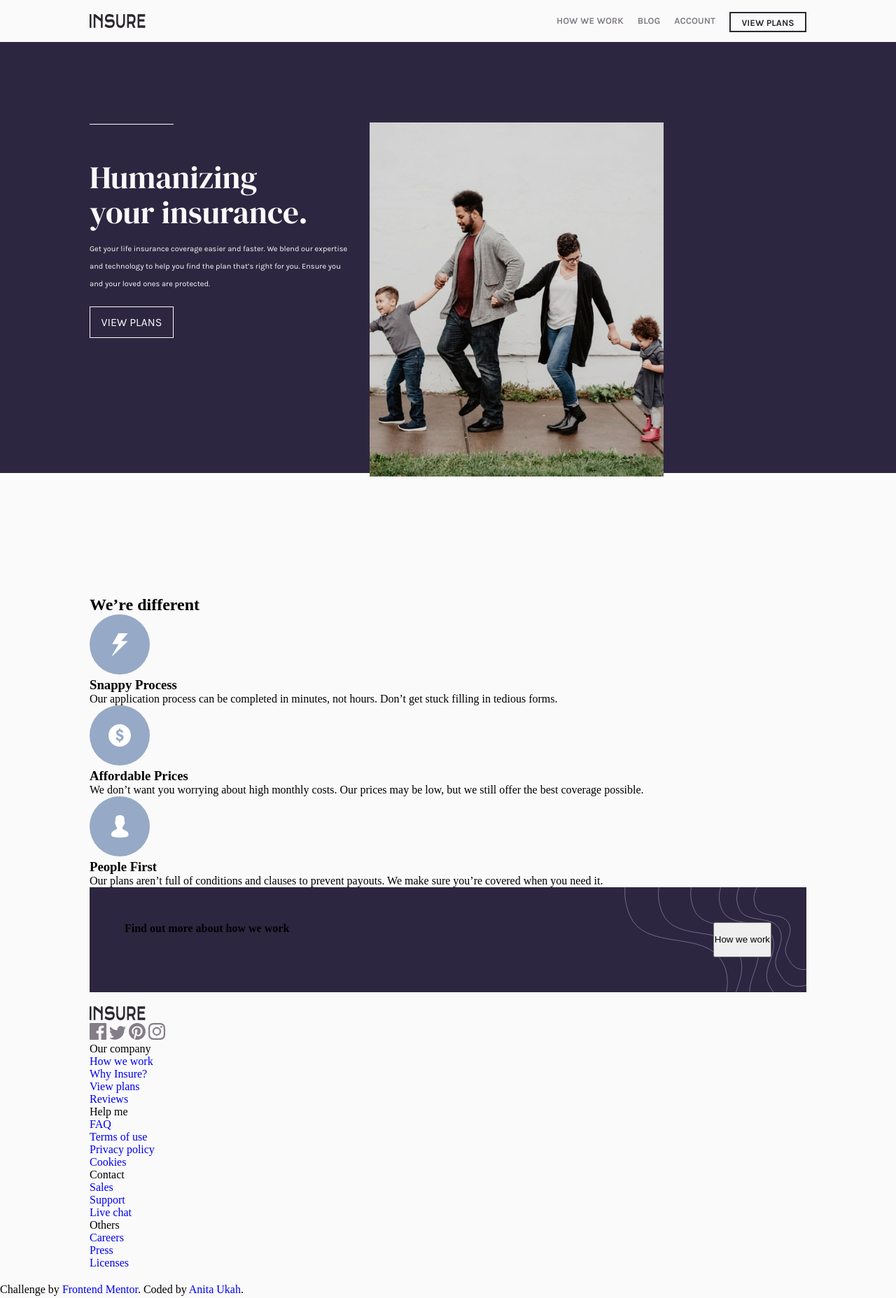
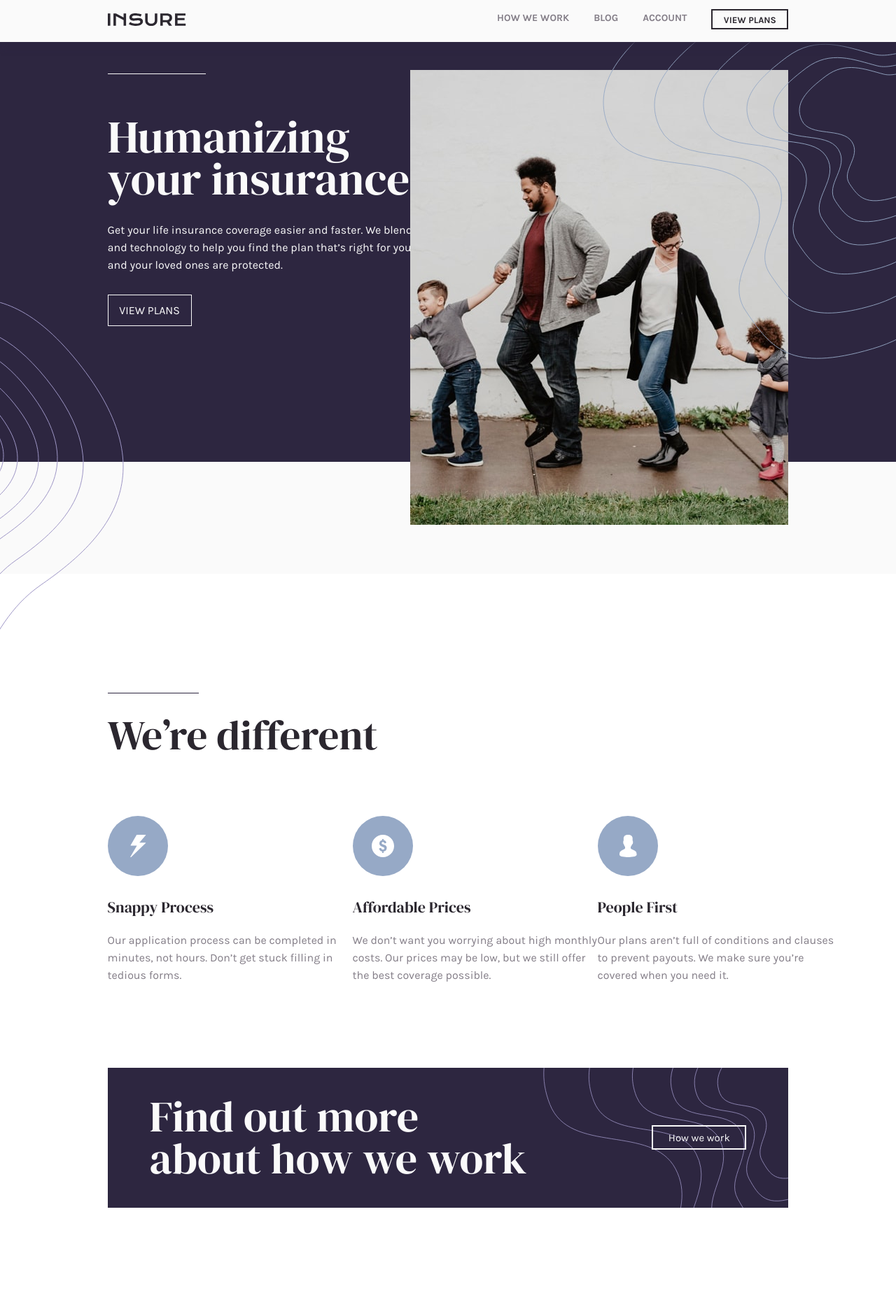
Before and after one commit to neetauka/insure-landing-page, a plain HTML site: page index.html in a window 1280 px wide. Shown: the top 1855 px of the page at 70% size. Drawn offline with Linux system fonts and the light colour scheme.

Commit message:
i finished up with the desktop version

```diff
--- a/index.html
+++ b/index.html
@@ -22,21 +22,36 @@
   <!-- header element -->
 
   <header>
-    <nav class="navbar box">
+    <nav>
+      <div class=" box">
+        <div class="navbar">
+          <div class="nav-header">
             <img src="images/logo.svg" alt="logo" class="logo">
+            <button class="nav-toggle">
+              <i class="fas fa-bars"></i>
+            </button>
+          </div>
+
           <ul class="nav-links">
             <li><a href="#how_we_work">How we work</a></li>
             <li ><a href="#blog">Blog</a></li>
             <li><a href="#account">Account</a></li>
             <button class="view_plans" id="#views_plans">View Plans</button>
           </ul>
+        </div>
+      </div>
+
     </nav>
     <section class="header-content">
+
       <div class="box">
-        <!-- <img src="images/bg-pattern-intro-left-desktop.svg" alt="pattern" class="pattern-right"> -->
+
         <div class="flex">
+          <div class="pattern-left">
+            <img src="images/bg-pattern-intro-left-desktop.svg" alt="">
+          </div>
+          <section class="header-text">
 
-          <section class="header-text">
             <div class="line"></div>
 
             <h1>Humanizing  <br> your insurance.</h1>
@@ -45,12 +60,13 @@
 
             <button id="views_plans">View Plans</button>
           </section>
-
           <section>
             <img src="images/image-intro-desktop.jpg" alt="family" class="family">
-            <!-- <img src="images/bg-pattern-intro-right-desktop.svg" alt="pattern" class="pattern-right"> -->
+
           </section>
-
+          <div class="pattern-right">
+            <img src="images/bg-pattern-intro-right-desktop.svg" alt="">
+          </div>
         </div>
       </div>
 
@@ -61,37 +77,39 @@
 
   <main>
     <div class="box">
-
-      <div class="line"></div>
+      <section class="main-header">
+        <div class="main-line"></div>
 
         <h2>We’re different</h2>
+      </section>
+
 
       <section class="grid">
         <div class="snappy">
-          <img src="images/icon-snappy-process.svg" alt="snappy icon">
-          <h3>Snappy Process</h3>
-          <p>Our application process can be completed in minutes, not hours. Don’t get stuck filling in tedious forms.
+          <img src="images/icon-snappy-process.svg" alt="snappy icon" class="icon">
+          <h3 class="grid-header">Snappy Process</h3>
+          <p class="grid-text">Our application process can be completed in minutes, not hours. Don’t get stuck filling in tedious forms.
           </p>
         </div>
 
         <div class="affordable-prices">
-          <img src="images/icon-affordable-prices.svg" alt="affordable-price icon">
-          <h3>Affordable Prices</h3>
-          <p>We don’t want you worrying about high monthly costs. Our prices may be low, but we still offer the best coverage possible.
+          <img src="images/icon-affordable-prices.svg" alt="affordable-price icon" class="icon">
+          <h3 class="grid-header">Affordable Prices</h3>
+          <p class="grid-text">We don’t want you worrying about high monthly costs. Our prices may be low, but we still offer the best coverage possible.
           </p>
         </div>
 
         <div class="people-first">
-          <img src="images/icon-people-first.svg" alt="people first icon">
-          <h3>People First</h3>
-          <p>
+          <img src="images/icon-people-first.svg" alt="people first icon" class="icon">
+          <h3 class="grid-header">People First</h3>
+          <p class="grid-text">
             Our plans aren’t full of conditions and clauses to prevent payouts. We make sure you’re covered when you need it.
           </p>
         </div>
       </section>
 
       <div class="how_we_work">
-        <h4>Find out more about how we work</h4>
+        <h4>Find out more <br> about how we work</h4>
 
         <button id="how_we_work">How we work</button>
       </div>
@@ -101,6 +119,7 @@
 
   <footer>
     <div class="box">
+      <div class=" footer-box">
 
         <section class="footer-header">
           <img src="images/logo.svg" alt="logo" class="logo">
@@ -112,10 +131,11 @@
             <img src="images/icon-instagram.svg" alt="instagram icon">
           </div>
 
-        <div id="line"></div>
+          <!-- <div id="line"></div>  -->
         </section>
 
         <section class="footer-content">
+          <div >
             <p>Our company
               <ul>
                 <li><a href="#">How we work</a></li>
@@ -124,6 +144,9 @@
                 <li><a href="#">Reviews</a></li>
               </ul>
             </p>
+          </div>
+
+          <div>
             <p>Help me
               <ul>
                 <li><a href="#">FAQ</a></li>
@@ -132,6 +155,9 @@
                 <li><a href="#">Cookies</a></li>
               </ul>
             </p>
+          </div>
+
+          <div>
             <p>Contact
               <ul>
                 <li><a href="#">Sales</a></li>
@@ -139,6 +165,9 @@
                 <li><a href="#">Live chat</a></li>
               </ul>
             </p>
+          </div>
+
+          <div>
             <p>Others
               <ul>
                 <li><a href="#">Careers</a></li>
@@ -146,12 +175,11 @@
                 <li><a href="#">Licenses</a></li>
               </ul>
             </p>
+          </div>
+
         </section>
       </div>
+    </div>
   </footer>
-  <div class="attribution">
-    Challenge by <a href="https://www.frontendmentor.io?ref=challenge" target="_blank">Frontend Mentor</a>.
-    Coded by <a href="#">Anita Ukah</a>.
-  </div>
 </body>
 </html>
--- a/stylesheet.css
+++ b/stylesheet.css
@@ -47,36 +47,54 @@
   list-style: none;
  }
 body{
-  background-color: var(--Very-Light-Gray);
+  margin: 0;
+  padding: 0;
 }
 .box{
   margin:20px auto;
   box-sizing: border-box;
-  width:80%;
+  width:76%;
 }
 header{
   height:100vh;
+  background-color: var(--Very-Light-Gray);
+ /* background-image: url('images/bg-pattern-intro-right-desktop.svg');
+ background-repeat: no-repeat;
+ background-position-x: right; */
 }
-.logo{
-  width:80px;
-  height:20px
+.nav-header{
+  max-width: 500px;
+  width:100%;
+}
+.nav-toggle{
+  display: none;
+}
+nav{
+  position: fixed;
+  top: 0;
+  z-index: 1;
+  width: 100%;
+  box-shadow:1px 5px 10px hsl(256, 26%, 20%);
+  background-color: var(--Very-Light-Gray);
 }
 .navbar{
   display:flex;
+  align-items: center;
+  justify-content: space-between;
   height:20px;
-  justify-content: space-between;
+  /* padding: 10px 0px; */
 }
 .nav-links{
   display: flex;
+  /* justify-content:space-between ; */
 }
-.nav-links li{
-  margin-left: 20px;
-
+.nav-links li {
+  margin-right: 35px;
 }
-.nav-links a{
+.nav-links li  a{
   text-transform: uppercase;
   font-family:'Karla Bold';
-  font-size: 13px;
+  font-size: 14px;
   color:var(--Dark-Grayish-Violet);
 }
 .nav-links a:hover{
@@ -90,7 +108,7 @@ header{
   border: 2px solid var(--Very-Dark-Violet);
   height:29px;
   width:110px;
-  margin-left:20px ;
+  /* margin-left:20px ; */
   text-align: center;
   text-transform: uppercase;
   font-family:'Karla Bold';
@@ -103,42 +121,60 @@ header{
   color:var(--Very-Light-Gray);
   border:none;
 }
-
+.pattern-right{
+ position:absolute;
+ /* z-index:5; */
+ right:-171px;
+ top:0;
+}
+.pattern-left{
+  position:absolute;
+  left:-172px;
+  top:407px;
+}
+.pattern-right img{
+  width:436px;
+  height:493px;
+}
 .header-content{
   /* position: relative; */
   background-color:var(--Dark-Violet);
- /* margin: 0 auto; */
- height:77vh;
+  height:80vh;
 }
 .flex{
   display: flex;
   /* justify-content: center; */
   align-items: center;
-  /* position: relative; */
+  position: relative;
 }
 
 .line{
-  width:120px;
+  width:140px;
   height:0.5px;
-  margin-top: 30px;
+  margin-top: 15px;
   background-color: var(--Very-Light-Gray);
 }
+.header-text{
+  position: absolute;
+  top:70px;
+}
 .header-text h1{
-  font-size: 45px;
+  font-size: 65px;
   font-family:'DMSerifDisplay Regular';
-  line-height:50px;
+  line-height:60px;
   color: var(--Very-Light-Gray);
-  margin-top: 50px;
+  margin-top: 60px;
   font-weight: 100;
+
 }
 .header-text p{
   font-family:'Karla Regular';
   color: var(--Very-Light-Gray);
   font-weight: 100;
-  font-size: 11px;
-  width:380px;
+  font-size: 16px;
+  width:550px;
   line-height:25px;
-  margin: 15px 0px 20px 0px;
+  margin: 30px 0px;
 }
 #views_plans{
   padding:12px;
@@ -153,14 +189,184 @@ header{
 #views_plans:hover{
   background-color: var(--Very-Light-Gray);
   color:var(--Dark-Violet);
+  cursor: pointer;
 
 }
 .family{
-  width: 420px;
+  /* width: 420px; */
+  position: absolute;
+  right:0px;
+  top:80px;
+}
+main{
   position: relative;
-  left:20px;
-  top:115px;
+  top:150px;
+  height:100vh
 }
+.main-line{
+  width:130px;
+  height:0.5px;
+  margin-bottom: 30px;
+  background-color: var(--Dark-Violet);
+  /* background-color:var(--Dark-Grayish-Violet); */
+}
+.main-header h2{
+  font-size: 59px;
+  font-family:'DMSerifDisplay Regular';
+  line-height:60px;
+  color: var(--Very-Dark-Violet);
+  margin-bottom: 60px;
+  font-weight: 100;
+}
+main .grid{
+  display: flex;
+  justify-content: space-between;
+}
+.grid .icon{
+  margin:25px 0px;
+}
+.grid .grid-header{
+  margin-bottom: 20px;
+  font-family:'DMSerifDisplay Regular';
+  font-size: 22px;
+  color: var(--Very-Dark-Violet);
+  font-weight: 100;
+}
+.grid .grid-text{
+  font-family:'Karla Regular';
+  color:var(--Dark-Grayish-Violet);
+  margin-bottom: 20px;
+  line-height: 25px;
+  font-size: 16px;
+  width:350px;
+}
+
+.how_we_work{
+  background-color:var(--Dark-Violet);
+  height:200px;
+  display: flex;
+  justify-content: space-between;
+  align-items: center;
+  padding: 60px ;
+  position:relative;
+  top:100px;
+  /* min-width: 100%; */
+  background-image: url('images/bg-pattern-how-we-work-desktop.svg');
+  background-repeat: no-repeat;
+  background-position-x: right;
+  background-size:350px;
+}
+.how_we_work h4{
+  font-size: 62px;
+  font-family:'DMSerifDisplay Regular';
+  color: var(--Very-Light-Gray);
+  font-weight: 100;
+  line-height: 60px;
+}
+#how_we_work{
+  /* padding:8px; */
+  background-color: transparent;
+  border:2px solid var(--Very-Light-Gray);
+  font-size: 15px;
+  color: var(--Very-Light-Gray);
+  width:135px;
+  height: 35px;
+  font-family:'Karla Regular';
+  text-align: center;
+}
+#how_we_work:hover{
+  background-color: var(--Very-Light-Gray);
+  color:var(--Dark-Violet);
+  cursor: pointer;
+
+}
+footer{
+  background-color: var(--Very-Light-Gray);
+  background-image: url('images/bg-pattern-footer-desktop.svg');
+  background-repeat: no-repeat;
+  position: relative;
+  top:250px;
+  height: 50vh;
+  /* display: flex; */
+}
+.footer-box{
+  position: relative;
+  top:56px;
+}
+.footer-header{
+  display: flex;
+  justify-content:space-between;
+  border-bottom: 1px solid var(--Dark-Grayish-Violet);
+  padding:8px 0px;
+}
+.social-icons img{
+  margin-left:8px;
+}
+.social-icons img:hover {
+  cursor: pointer;
+  background-color: var(--Dark-Violet);
+}
+.footer-content{
+  display: flex;
+  justify-content: space-between;
+  margin-top: 40px;
+  width: 85%;
+}
+.footer-content p{
+  margin-bottom: 20px;
+  font-family:'Karla Bold';
+  text-transform: uppercase;
+  color: var( --Dark-Grayish-Violet);
+}
+.footer-content li{
+padding-bottom: 10px;
+text-transform: uppercase;
+font-family:'Karla Bold';
+color: var(--Dark-Violet);
+}
+.footer-content li:hover{
+  text-decoration: underline;
+}
+
+@media only screen and (max-width:600px) {
+  .box{
+
+    width:90%;
+  }
+  .nav-links{
+    display: none;
+  }
+  .nav-header{
+  display: flex;
+  align-items: center;
+  justify-content: space-between;
+  padding:1rem;
+  width:100%;
+  max-width: 500px;
+  }
+  .nav-toggle{
+    display: inline-block;
+    font-size: 1.3rem;
+    color:var( --Very-Dark-Violet);
+    background: transparent;
+    padding:6px;
+    border-color: var( --Very-Dark-Violet);
+    /* transition: var(--transition); */
+    cursor: pointer;
+  }
+  .navbar{
+    height:40px;
+    /* padding: 10px 0px; */
+  }
+  .header-content{
+    /* position: relative; */
+    background-color:var(--Dark-Violet);
+    height:100vh;
+  }
+  .flex{
+    display: flex;
+    flex-direction: row;
+  }
 
 
 
@@ -171,14 +377,4 @@ header{
 
 
 
-.how_we_work{
-  background-color:var(--Dark-Violet);
-  height:150px;
-  display: flex;
-  justify-content: space-between;
-  padding: 50px;
-  background-image: url('images/bg-pattern-how-we-work-desktop.svg');
-  background-repeat: no-repeat;
-  background-position-x: right;
-  background-size: contain;
 }
```
Lines whose indentation alone changed are shown as unchanged.
